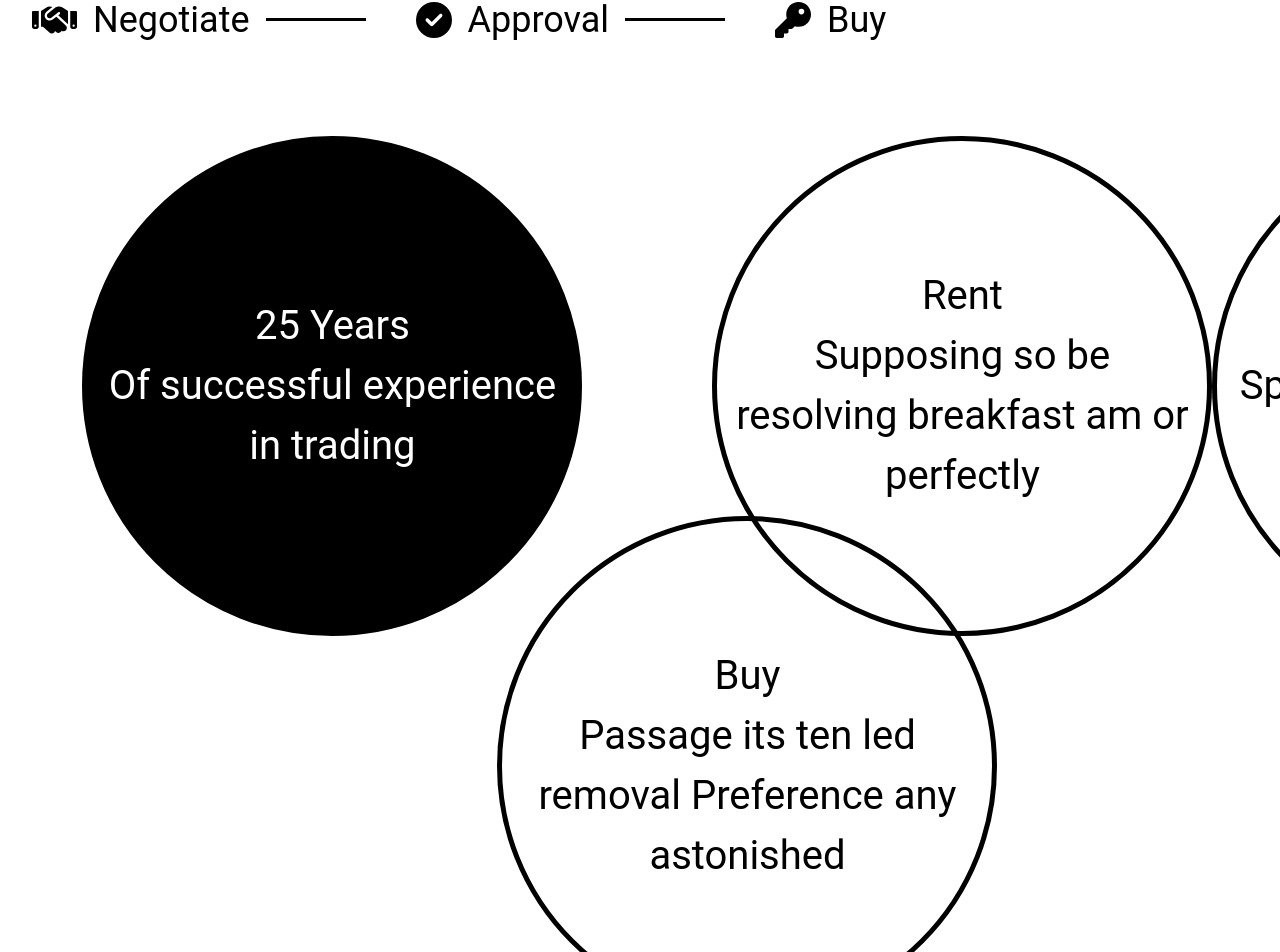
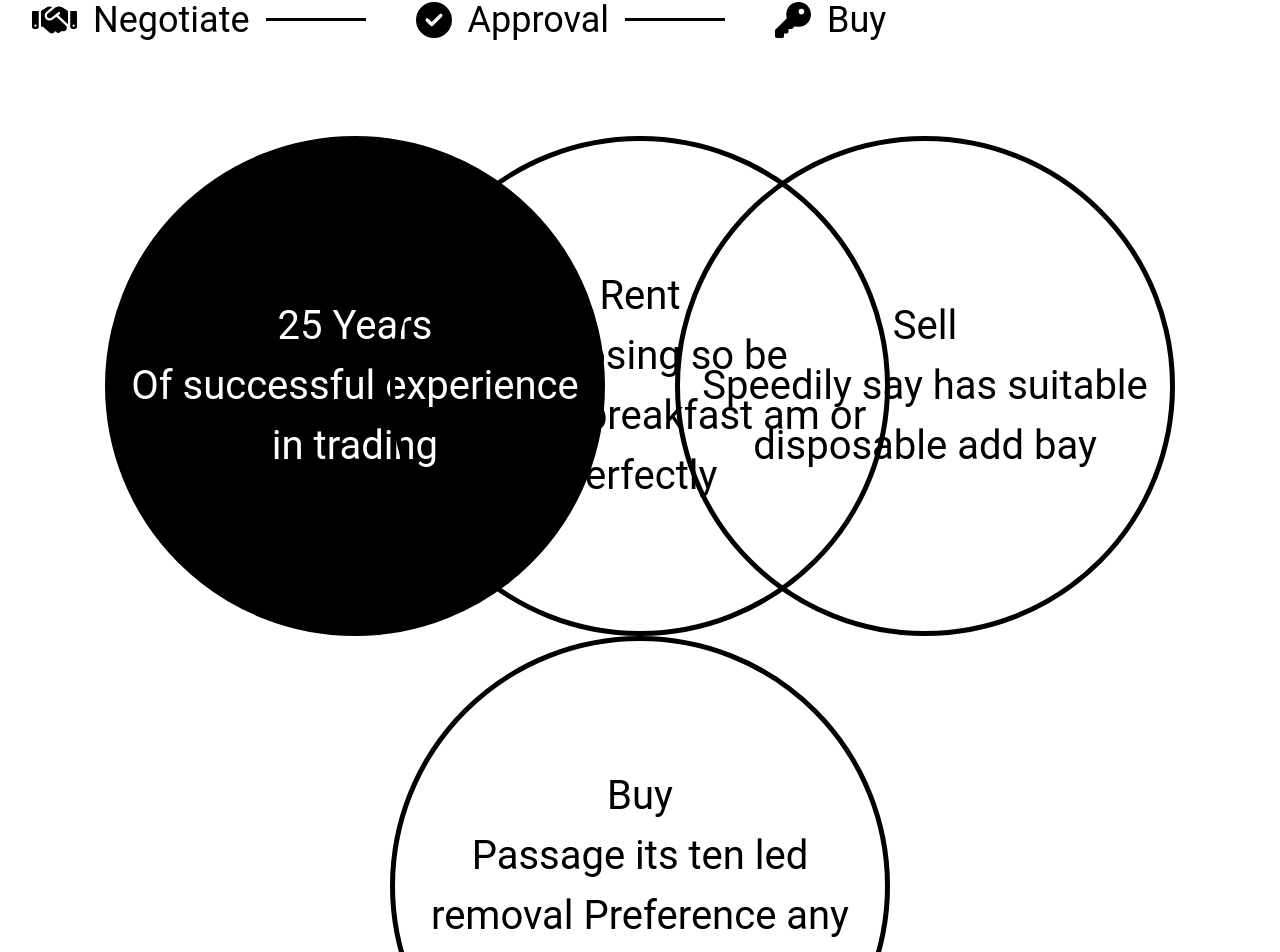
Before and after one commit to Boss2021-eng/EstateProject, a Next.js app: page / in a window 1280 px wide. Shown: the part 6275-7227 px from the top of the page. Built offline with nearby package versions, Linux system fonts and the light colour scheme.

Commit message:
deployement_edit_2nd

```diff
--- a/components/Nav.jsx
+++ b/components/Nav.jsx
@@ -27,7 +27,7 @@ const Nav = () => {
                 className="w-[20%] lg:w-[15%] "
               />
 
-              <div className="flex justify-between items-center  w-[55%] ">
+              <div className="flex justify-between items-center  w-[60%] ">
                 <div className="hidden lg:flex  justify-between w-[65%] ">
                   <p>Home</p>
                   <p>About</p>
--- a/components/Rentals.jsx
+++ b/components/Rentals.jsx
@@ -5,7 +5,7 @@ const Rentals = () => {
   return (
     <section className="min-h-[50vh] lg:min-h-[100vh] w-[95%] mx-auto flex items-center justify-center  ">
       <main className=" w-[95%] min-h-[50vh] lg:min-h-[100vh] grid grid-cols-3 gap-0 place-items-center  text-[16px] lg:text-[40px] px-[30px] lg:px-[150px] relative text-wrap">
-        <article className="col-span-1 lg:absolute lg:top-0 lg:left-[20px] lg:top-0 lg:left-[150px]  ">
+        <article className="col-span-1   ">
           <div className=" flex flex-col items-center justify-center text-center text-white  ">
             <div className="min-w-[200px] min-h-[200px] lg:w-[500px] lg:h-[500px] bg-black  rounded-[50%] flex flex-col items-center justify-center px-2 lg:px-4 py-4 lg:py-8 border-[2px] lg:border-[5px] border-black">
               <h4>25 Years</h4>
@@ -15,7 +15,7 @@ const Rentals = () => {
             </div>
           </div>
         </article>
-        <article className="col-span-1 lg:absolute lg:top-0 lg:left-[650px]  ">
+        <article className="col-span-1  ">
           <div className=" flex flex-col items-center justify-center text-center ">
             <div className=" min-w-[200px] min-h-[200px] lg:w-[500px] lg:h-[500px] rounded-[50%] flex flex-col items-center justify-center px-2 lg:px-4 py-4 lg:py-8  border-[2px] lg:border-[5px] border-black ">
               <h4>Rent</h4>
@@ -25,7 +25,7 @@ const Rentals = () => {
             </div>
           </div>
         </article>
-        <article className="col-span-1 lg:absolute lg:top-0 lg:left-[1150px]  ">
+        <article className="col-span-1  ">
           <div className=" flex flex-col items-center justify-center   text-center   ">
             <div className=" min-w-[200px] min-h-[200px] lg:w-[500px] lg:h-[500px] rounded-[50%] flex flex-col items-center justify-center px-2 lg:px-4 py-4 lg:py-8  border-[2px] lg:border-[5px] border-black">
               <h4>Sell</h4>
@@ -35,7 +35,7 @@ const Rentals = () => {
             </div>
           </div>
         </article>
-        <article className="col-start-2 col-span-1 mt-[-120px] lg:absolute lg:top-[500px] lg:left-[0px]">
+        <article className="col-start-2 col-span-1 ">
           <div className="w-full h-full flex flex-col items-center justify-center   text-center   ">
             <div className=" min-w-[200px] min-h-[200px] lg:w-[500px] lg:h-[500px] rounded-[50%] flex flex-col items-center justify-center px-2 lg:px-4 py-4 lg:py-8  border-[2px] lg:border-[5px] border-black ">
               <h4>Buy</h4>
```
